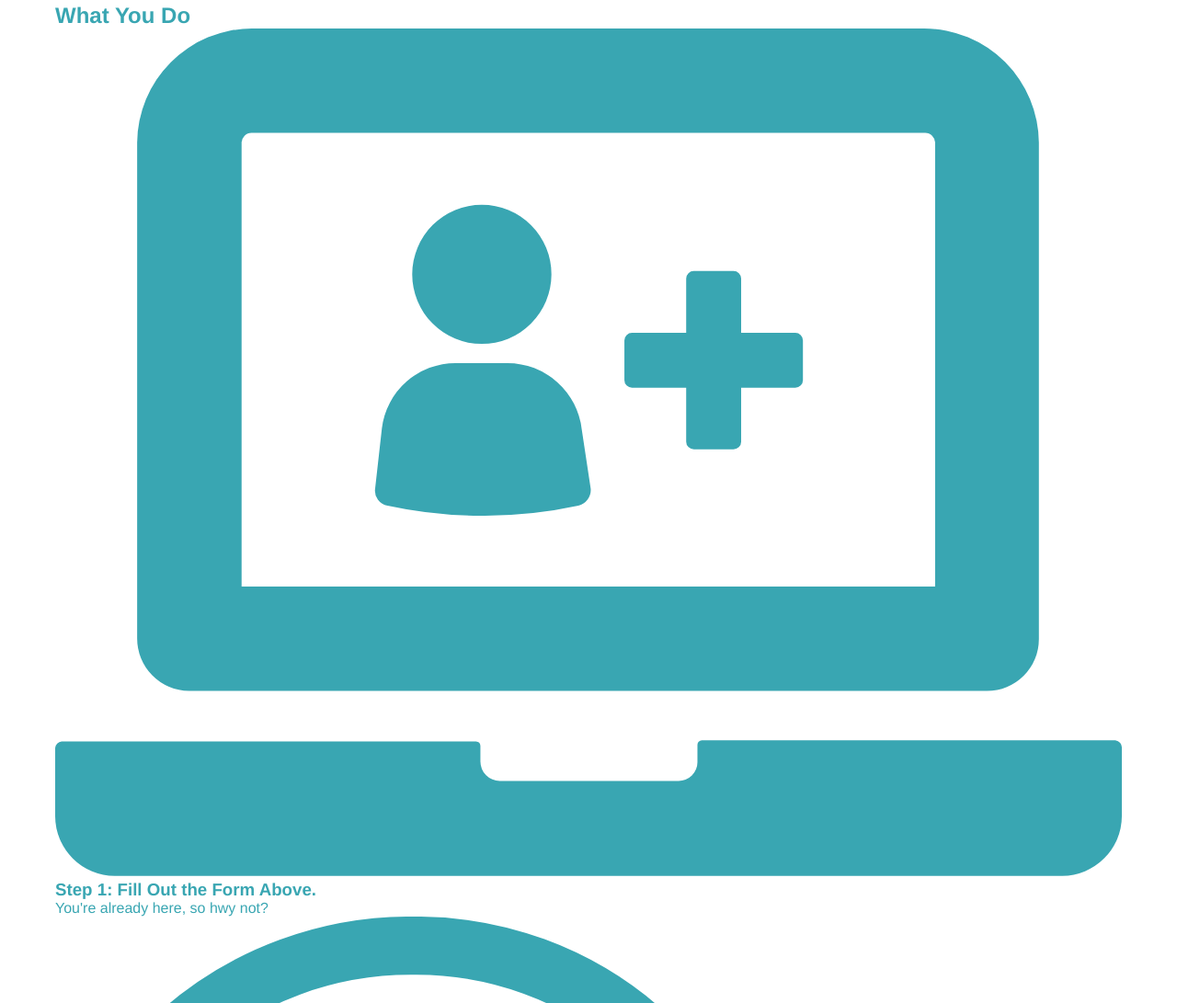
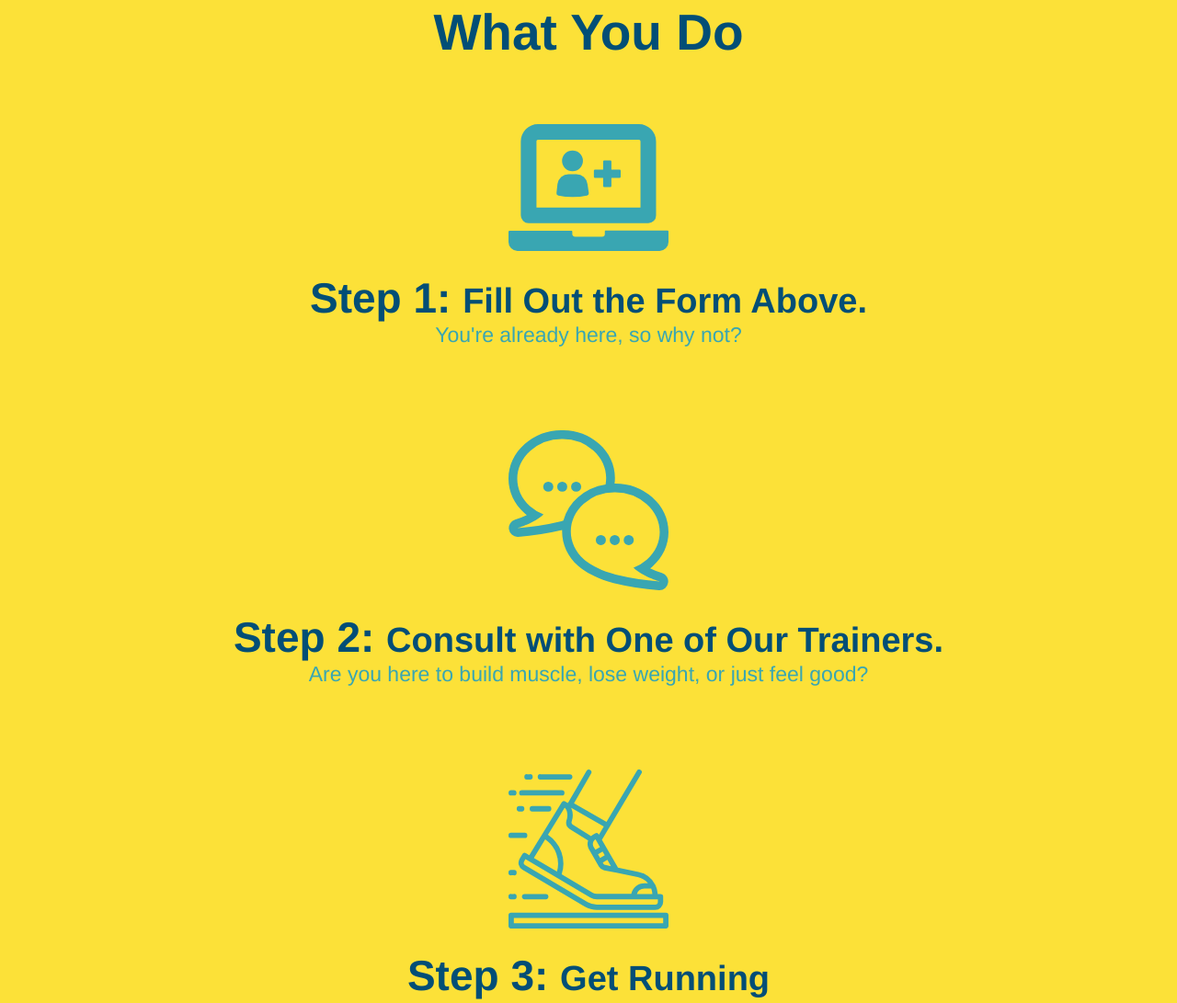
Before and after one commit to daniwhitlock/run-buddy, a plain HTML site: page index.html in a window 1280 px wide. Shown: the part 1117-2208 px from the top of the page at 92% size. Drawn offline with Linux system fonts and the light colour scheme.

Commit message:
style what you do section

```diff
--- a/assets/css/style.css
+++ b/assets/css/style.css
@@ -122,18 +122,25 @@ section {
 }
 /* Hero Style End */
 
-.intro {
-    text-align: center;
-}
-
-.intro h2 {
+.section-title {
     font-size: 55px;
     color: #024e76;
     margin-bottom: 35px;
     padding: 0 100px 20px 100px;
+    display: inline-block;
     border-bottom: 3px solid;
+}
+
+.primary-border {
     border-color: #fce138;
-    display: inline-block;
+}
+
+.secondary-border {
+    border-color: #39a6b2;
+}
+
+.intro {
+    text-align: center;
 }
 
 .intro p {
@@ -143,3 +150,32 @@ section {
     font-size: 20px;
     margin: 0 auto;
 }
+
+.steps {
+    text-align: center;
+    background: #fce138;
+}
+
+.steps div {
+    margin-bottom: 80px;
+}
+
+.steps img {
+    width: 15%;
+    margin: 10px 0;
+}
+
+.steps h3 {
+    color: #024e76;
+    font-size: 46px;
+    margin-top: 10px;
+}
+
+.steps p {
+    color: #39a6b2;
+    font-size: 23px;
+}
+
+.steps span {
+    font-size: 38px;
+}
--- a/index.html
+++ b/index.html
@@ -72,38 +72,38 @@
 
         <!--"what we do" section-->
         <section id="what-we-do" class="intro">
-            <h2>What We Do</h2>
+            <h2 class="section-title primary-border">What We Do</h2>
             <p>
                 butcher selfies chambray shabby chic gentrify readymade yr Echo Park XOXO Tumblr normcore Banksy direct trade Blue Bottle chillwave you probably haven't heard of them single-origin coffee Vice fanny pack fixie Odd Future Austin fingerstache pickled twee synth Wes Anderson Thundercats viral bitters flannel meggings narwhal Marfa Schlitz sustainable Intelligentsia umami deep v craft
             </p>
         </section>
 
         <!--"what you do" section-->
-        <section id="what-you-do">
-            <h2>What You Do</h2>
+        <section id="what-you-do" class="steps">
+            <h2 class="section-title primary-border">What You Do</h2>
 
             <div>
                 <img src ="./assets/images/step-1.svg" alt="" />
-                <h3>Step 1: Fill Out the Form Above.</h3>
-                <p> You're already here, so hwy not?</p>
+                <h3>Step 1: <span>Fill Out the Form Above.</span></h3>
+                <p> You're already here, so why not?</p>
             </div>
 
             <div>
                 <img src="./assets/images/step-2.svg" alt="" />
-                <h3>Step 2: Consult with One of OUr Trainers.</h3>
+                <h3>Step 2: <span>Consult with One of Our Trainers.</span></h3>
                 <p>Are you here to build muscle, lose weight, or just feel good?</p>
             </div>
 
             <div>
                 <img src="./assets/images/step-3.svg" alt="" />
-                <h3>Step 3: Get Running</h3>
+                <h3>Step 3: <span>Get Running</span></h3>
                 <p>Hit the ground running (literally) once your trainer lays out your plan.</p>
             </div>
 
             <div>
                 <img src="./assets/images/step-4.svg" alt="" />
-                <h3>Step 4: See Results.</h3>
-                <p>Bi-weekly checkins with your trainr will you focused</p>
+                <h3>Step 4: <span>See Results.</span></h3>
+                <p>Bi-weekly checkins with your trainer will keep you focused</p>
             </div>
         </section>
 
```
